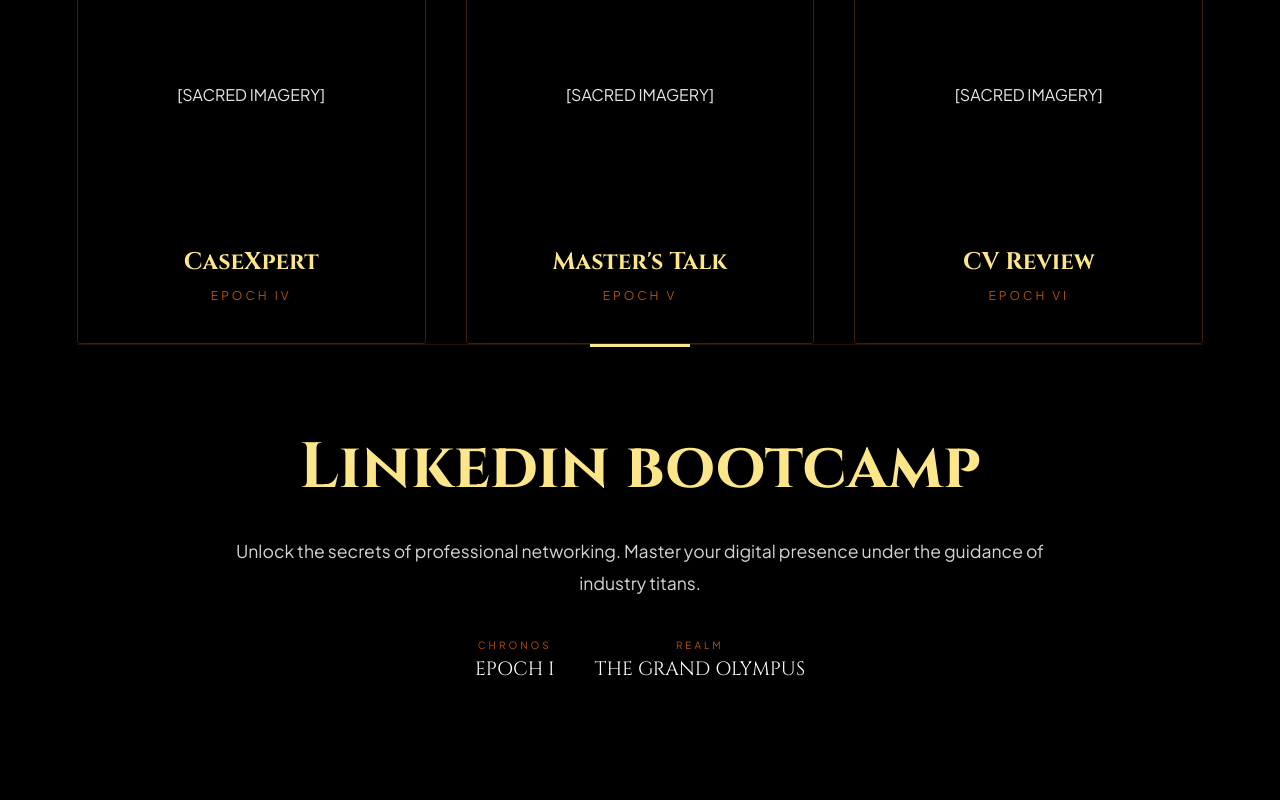
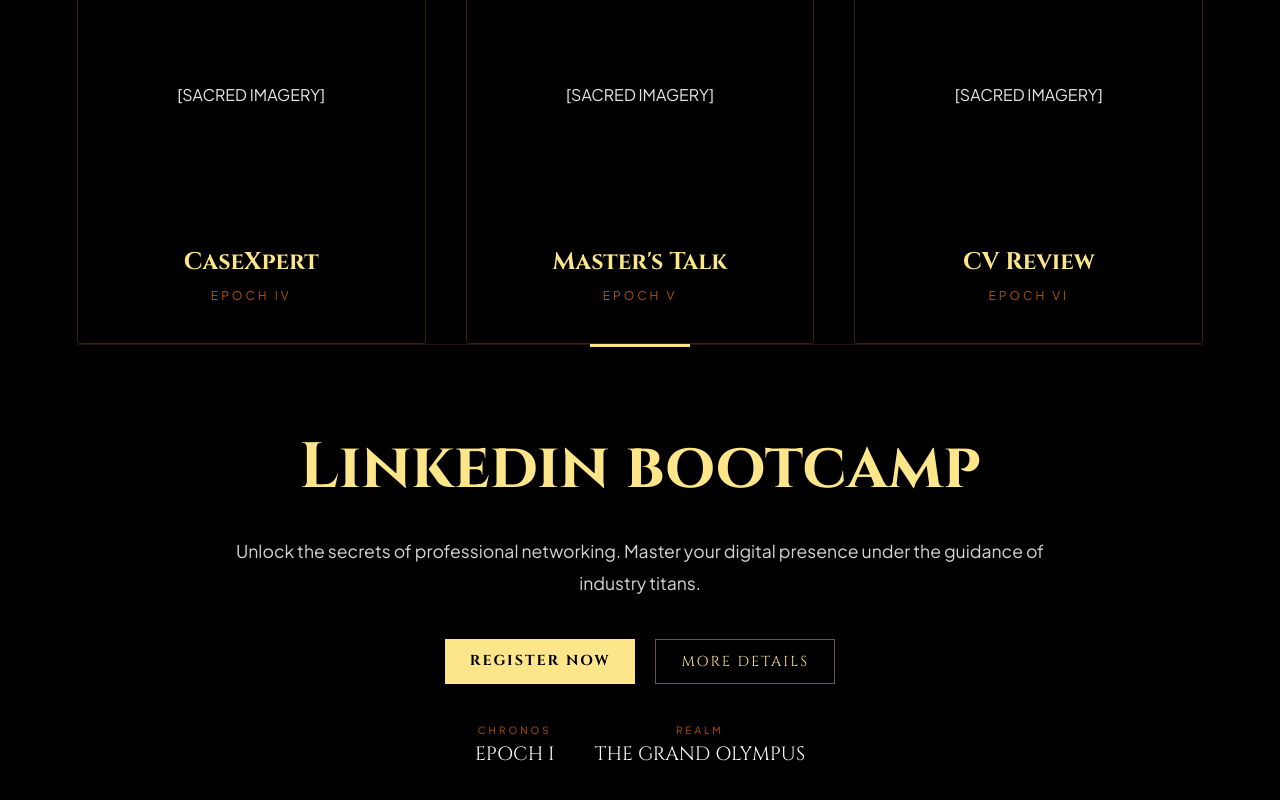
Before and after one commit to Namitkumarkrrish/Alumination-Website, a React (Vite) app: page /events in a window 1280 px wide. Shown: the part 1080-1880 px from the top of the page. Built offline with nearby package versions, Linux system fonts and the light colour scheme.

Commit message:
more details button is added in event page

```diff
--- a/src/pages/Events/Events.jsx
+++ b/src/pages/Events/Events.jsx
@@ -1,24 +1,26 @@
 import React, { useState, useRef, useEffect } from "react";
 import styles from "./Events.module.css";
-import { scrollReveal, detailAnimation, revealTitleLetters } from "./eventsAnimation";
+import { scrollReveal, detailAnimation, revealTitleLetters, modalFadeIn } from "./eventsAnimation";
 
 const odysseyEvents = [
-  { id: 1, title: "Linkedin bootcamp", date: "EPOCH I", desc: "Unlock the secrets of professional networking. Master your digital presence under the guidance of industry titans.", img: "/images/linkedin bootcamp.jpeg"},
-  { id: 2, title: "Mock EN Joy", date: "EPOCH II", desc: "A trial by fire. Face the pressure of real-world interviews in a safe, constructive arena of growth." },
-  { id: 3, title: "Ideathon", date: "EPOCH III", desc: "Forge new paths. A 24-hour journey to transform abstract thoughts into concrete solutions for the modern world." },
-  { id: 4, title: "CaseXpert", date: "EPOCH IV", desc: "Analyze the complex myths of business. Solve intricate case studies and present your scrolls to the council." },
-  { id: 5, title: "Master's Talk", date: "EPOCH V", desc: "Listen to the Oracles. Seasoned alumni return to share the wisdom gained from their own professional odysseys." },
-  { id: 6, title: "CV Review", date: "EPOCH VI", desc: "Refine your sacred scrolls. Experts will dissect and polish your resume to ensure it shines like gold." },
+  { id: 1, title: "Linkedin bootcamp", date: "EPOCH I", desc: "Unlock the secrets of professional networking. Master your digital presence under the guidance of industry titans.", img: "/images/linkedin bootcamp.jpeg", longDesc: "Detailed breakdown of LinkedIn networking, profile SEO, and recruiter outreach.", link: "#" },
+  { id: 2, title: "Mock EN Joy", date: "EPOCH II", desc: "A trial by fire. Face the pressure of real-world interviews in a safe, constructive arena of growth.", longDesc: "Live simulated interviews with feedback from industry veterans.", link: "#" },
+  { id: 3, title: "Ideathon", date: "EPOCH III", desc: "Forge new paths. A 24-hour journey to transform abstract thoughts into concrete solutions for the modern world.", longDesc: "A marathon of innovation focusing on rapid prototyping and business modeling.", link: "#" },
+  { id: 4, title: "CaseXpert", date: "EPOCH IV", desc: "Analyze the complex myths of business. Solve intricate case studies and present your scrolls to the council.", longDesc: "Advanced case study competition evaluating strategy and financial logic.", link: "#" },
+  { id: 5, title: "Master's Talk", date: "EPOCH V", desc: "Listen to the Oracles. Seasoned alumni return to share the wisdom gained from their own professional odysseys.", longDesc: "An interactive Q&A session with alumni placed in Fortune 500 companies.", link: "#" },
+  { id: 6, title: "CV Review", date: "EPOCH VI", desc: "Refine your sacred scrolls. Experts will dissect and polish your resume to ensure it shines like gold.", longDesc: "One-on-one resume auditing and ATS optimization workshop.", link: "#" },
 ];
 
 const Events = () => {
   const [activeEvent, setActiveEvent] = useState(odysseyEvents[0]);
   const [isMobile, setIsMobile] = useState(false);
+  const [showModal, setShowModal] = useState(false); // Added for Modal
+
   const writeupRef = useRef(null);
   const titleRef = useRef(null);
   const gridRef = useRef(null);
+  const modalRef = useRef(null); // Added for GSAP
 
-  // 1. Initial Setup
   useEffect(() => {
     revealTitleLetters(titleRef.current);
     const handleResize = () => setIsMobile(window.innerWidth <= 768);
@@ -27,7 +29,6 @@ const Events = () => {
     return () => window.removeEventListener("resize", handleResize);
   }, []);
 
-  // 2. REFINED MOBILE SCROLL WATCHER
   useEffect(() => {
     const grid = gridRef.current;
     if (!grid || !isMobile) return;
@@ -35,19 +36,13 @@ useEffect(() => {
     const handleScroll = () => {
       const scrollLeft = grid.scrollLeft;
       const gridWidth = grid.offsetWidth;
-
-    // Calculate the center point of the viewport
       const centerX = scrollLeft + gridWidth / 2;
-
-    // Find which card is currently spanning the center point
       const cards = grid.querySelectorAll(`.${styles.card}`);
       let activeIdx = 0;
 
       cards.forEach((card, index) => {
         const cardLeft = card.offsetLeft;
         const cardRight = cardLeft + card.offsetWidth;
-
-      // If the center of the grid is within this card's boundaries
         if (centerX >= cardLeft && centerX <= cardRight) {
           activeIdx = index;
         }
@@ -59,12 +54,9 @@ useEffect(() => {
       }
     };
 
-  // Add a small debounce or use requestAnimationFrame for performance if needed,
-  // but for 6 events, a standard listener is usually smooth.
     grid.addEventListener("scroll", handleScroll, { passive: true });
     return () => grid.removeEventListener("scroll", handleScroll);
   }, [isMobile, activeEvent.id]);
-
 
   const handleCardClick = (event) => {
     setActiveEvent(event);
@@ -72,6 +64,11 @@ useEffect(() => {
       scrollReveal(writeupRef);
     }
     detailAnimation(".writeup-anim");
+  };
+
+  const handleMoreDetails = () => {
+    setShowModal(true);
+    setTimeout(() => modalFadeIn(modalRef.current), 10);
   };
 
   const scrollMobile = (direction) => {
@@ -117,12 +114,37 @@ useEffect(() => {
         <div className={styles.detailWrapper}>
           <h2 className={`${styles.writeupTitle} writeup-anim`}>{activeEvent.title}</h2>
           <p className={`${styles.writeupText} writeup-anim`}>{activeEvent.desc}</p>
+
+          {/* THE NEW BUTTONS */}
+          <div className={`${styles.buttonContainer} writeup-anim`}>
+            <a href={activeEvent.link} className={styles.registerBtn}>REGISTER NOW</a>
+            <button onClick={handleMoreDetails} className={styles.detailsBtn}>MORE DETAILS</button>
+          </div>
+
           <div className={`${styles.metaInfo} writeup-anim`}>
             <div className={styles.metaBox}><span>CHRONOS</span><p>{activeEvent.date}</p></div>
             <div className={styles.metaBox}><span>REALM</span><p>THE GRAND OLYMPUS</p></div>
           </div>
         </div>
       </div>
+
+      {/* POPUP MODAL */}
+{showModal && (
+  <div className={styles.modalOverlay} onClick={() => setShowModal(false)}>
+    <div ref={modalRef} className={styles.modalBox} onClick={(e) => e.stopPropagation()}>
+      <button className={styles.closeBtn} onClick={() => setShowModal(false)}>&times;</button>
+
+      <h2 className={styles.modalTitle}>{activeEvent.title}</h2>
+      <p className={styles.modalContent}>{activeEvent.longDesc}</p>
+
+      {/* UPDATED MODAL BUTTONS */}
+      <div className={styles.modalActions}>
+        <a href={activeEvent.link} className={styles.modalReg}>REGISTER NOW</a>
+        {/* <button className={styles.modalBack} onClick={() => setShowModal(false)}>BACK</button> */}
+      </div>
+    </div>
+  </div>
+)}
     </div>
   );
 };
--- a/src/pages/Events/Events.module.css
+++ b/src/pages/Events/Events.module.css
@@ -230,3 +230,141 @@
   font-size: 1.2rem;
   color: #fff;
 }
+
+/* ... (Keep all your existing CSS for .eventsPage, .title, .card, etc. exactly as they were) ... */
+
+/* --- DESCRIPTION SECTION BUTTONS --- */
+.buttonContainer {
+  display: flex;
+  justify-content: center;
+  gap: 20px;
+  margin-bottom: 40px;
+}
+
+.registerBtn, .detailsBtn {
+  font-family: 'Cinzel', serif;
+  padding: 12px 25px;
+  font-size: 0.9rem;
+  letter-spacing: 2px;
+  cursor: pointer;
+  transition: 0.3s;
+  text-decoration: none;
+}
+
+.registerBtn {
+  background: #fde68a;
+  color: #000;
+  border: none;
+  font-weight: 700;
+}
+
+.detailsBtn {
+  background: transparent;
+  color: #fde68a;
+  border: 1px solid rgba(253, 230, 138, 0.4);
+}
+
+.registerBtn:hover { background: #fff; transform: scale(1.05); }
+.detailsBtn:hover { background: rgba(253, 230, 138, 0.1); border-color: #fde68a; }
+
+/* --- MODAL / POPUP STYLES --- */
+.modalOverlay {
+  position: fixed;
+  top: 0; left: 0; width: 100%; height: 100%;
+  background: rgba(0, 0, 0, 0.9);
+  backdrop-filter: blur(8px);
+  z-index: 2000;
+  display: flex;
+  align-items: center;
+  justify-content: center;
+}
+
+.modalBox {
+  background: #0a0a0a;
+  border: 1px solid #b45309;
+  padding: 50px;
+  max-width: 600px;
+  width: 90%;
+  position: relative;
+  text-align: center;
+  box-shadow: 0 0 30px rgba(180, 83, 9, 0.2);
+}
+
+.closeBtn {
+  position: absolute;
+  top: 15px; right: 20px;
+  background: none;
+  border: none;
+  color: #fde68a;
+  font-size: 2rem;
+  cursor: pointer;
+  transition: color 0.3s;
+}
+
+.closeBtn:hover { color: #fff; }
+
+.modalTitle {
+  font-family: 'Cinzel', serif;
+  color: #fde68a;
+  margin-bottom: 20px;
+  font-size: 2rem;
+}
+
+.modalContent {
+  color: #ccc;
+  line-height: 1.6;
+  margin-bottom: 35px;
+  font-size: 1.05rem;
+}
+
+/* --- MODAL ACTION BUTTONS --- */
+.modalActions {
+  display: flex;
+  justify-content: center;
+  gap: 20px;
+}
+
+.modalReg, .modalBack {
+  font-family: 'Cinzel', serif;
+  padding: 12px 30px;
+  font-weight: bold;
+  letter-spacing: 1px;
+  cursor: pointer;
+  transition: all 0.3s ease;
+  text-decoration: none;
+}
+
+.modalReg {
+  color: #000;
+  background: #fde68a;
+  border: none;
+}
+
+.modalReg:hover {
+  background: #fff;
+  transform: translateY(-2px);
+}
+
+/* .modalBack {
+  background: transparent;
+  color: #fde68a;
+  border: 1px solid rgba(253, 230, 138, 0.4);
+}
+
+.modalBack:hover {
+  background: rgba(253, 230, 138, 0.1);
+  border-color: #fde68a;
+  transform: translateY(-2px);
+} */
+
+/* Responsive adjustments for the buttons */
+@media (max-width: 480px) {
+  .modalActions {
+    flex-direction: column;
+    gap: 15px;
+  }
+
+  .modalBox {
+    padding: 40px 20px;
+  }
+}
--- a/src/pages/Events/eventsAnimation.js
+++ b/src/pages/Events/eventsAnimation.js
@@ -82,3 +82,26 @@ export const detailAnimation = (selector) => {
     ease: "expo.out"
   });
 };
+
+/**
+ * NEW: Modal Entrance Animation
+ * Keeps the "Odyssey" feel by scaling up with a slight bounce
+ */
+export const modalFadeIn = (element) => {
+  if (!element) return;
+
+  gsap.fromTo(element,
+    {
+      opacity: 0,
+      scale: 0.85,
+      y: 20
+    },
+    {
+      opacity: 1,
+      scale: 1,
+      y: 0,
+      duration: 0.5,
+      ease: "back.out(1.7)"
+    }
+  );
+};
```
Lines whose indentation alone changed are shown as unchanged.
